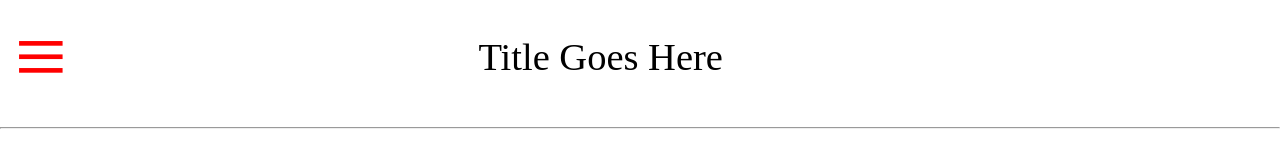
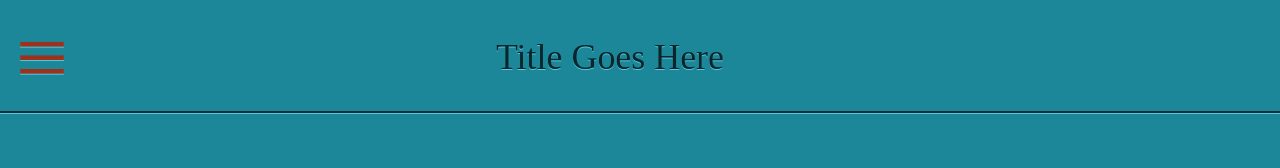
Before and after one commit to SabbaKilam/gaptemp, a plain HTML site: page index.html in a window 1280 px wide. Drawn offline with Linux system fonts and the light colour scheme.

Commit message:
Better divider; nicer color

```diff
--- a/config.xml
+++ b/config.xml
@@ -7,10 +7,10 @@
 
     <!-- versionCode is optional and Android only -->
 
-    <name>Android template</name>
+    <name>Android Template</name>
 
     <description>
-        A template for Android.
+        A Template for Android.
     </description>
 
     <author href="https://abbas411.com" email="aabdulmalik@pit.edu">
--- a/index.html
+++ b/index.html
@@ -38,8 +38,8 @@
                 <td id="td2"><span id="title">Title Goes Here</span></td>
               </tr>
             </table>
-            <hr>
           </div>
+          <div id="divider"></div>
         </div>
         <div id="splashPanel" class="panel"></div>
       </div>
--- a/main.js
+++ b/main.js
@@ -27,6 +27,7 @@
 $(document).ready(runApplication);
 function runApplication(){
   //===Data===
+  var backGroundColor = "hsl(189, 68%, 36%)";
   var _ = lib;
   var menuGap = 70;//percentage of opening
   var delay = 0.5;
@@ -57,7 +58,7 @@ function runApplication(){
   function adjustRootEm(){
 
 
-    var size = 35 + window.innerWidth/64;
+    var size = 32 + window.innerWidth/55;
     _(document.documentElement).css("fontSize", size +"px");
   }
   //---
@@ -88,11 +89,11 @@ function runApplication(){
         _("#title")
             .css("transition", "visibility"+ 5*delay +"s ease")
             .css("visibility","visible");
-    },delay*400);
+    },delay*700);
   }
   //----
   function flashRedMenu(time){
-    _("#menu").css("color","red");
+    _("#menu").css("color","hsl(10, 68%, 36%)");
     setTimeout(function(){
       _("#menu").css("color","black");
     },1000*time);
--- a/styles.css
+++ b/styles.css
@@ -59,28 +59,40 @@ body{
 
 }
 #topBanner{
-  position: absolute;
+  position: relative;
   left: 0;
   width: 100%;
+  height: 100px;
   text-align: left;
   vertical-align: top;
+}
+
+#divider{
+    position: absolute;
+    top: 2rem;
+    width: 100%;
+    height: 2px;
+    background: hsl(189, 68%, 12%);
+    box-shadow: 0 1px 0 hsl(189, 68%, 60%);
 }
 #menu{
   display: inline-block;
   font-size: 1.7rem;
   padding-left: 5%;
   cursor: pointer;
-
 }
 
 #title{
-  font-size: 0.7rem;
+  font-size: 0.65rem;
   padding-right: 30%;
   visibility: visible;
 }
+
 #mainPanel{
   z-index: 1;
-  background: white;
+  color: hsl(189, 68%, 10%);
+  background: hsl(189, 68%, 36%);
+  text-shadow: 0 1px 0 hsl(189, 68%, 60%);
   overflow-x: hidden;
   text-align: center;
   font-size: 0.5rem;
@@ -90,7 +102,7 @@ body{
 }
 #splashPanel{
   z-index: 2;
-  background: red;
+  background: hsl(10, 68%, 36%);
   opacity: 1;
   visibility: visible;
   transition: all 1.5s linear;
```
